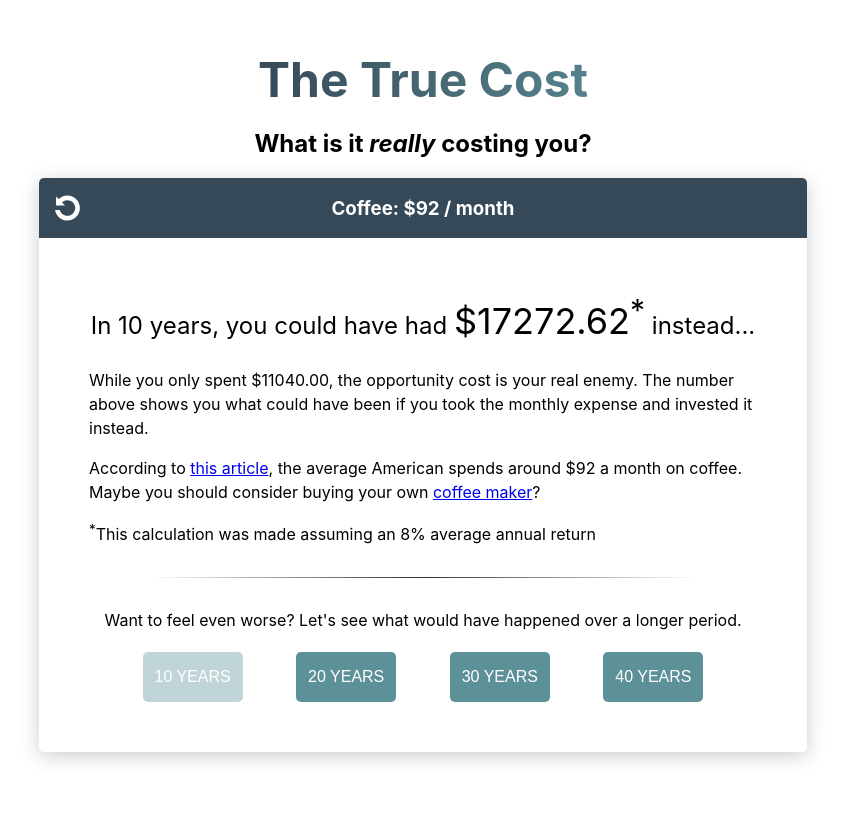
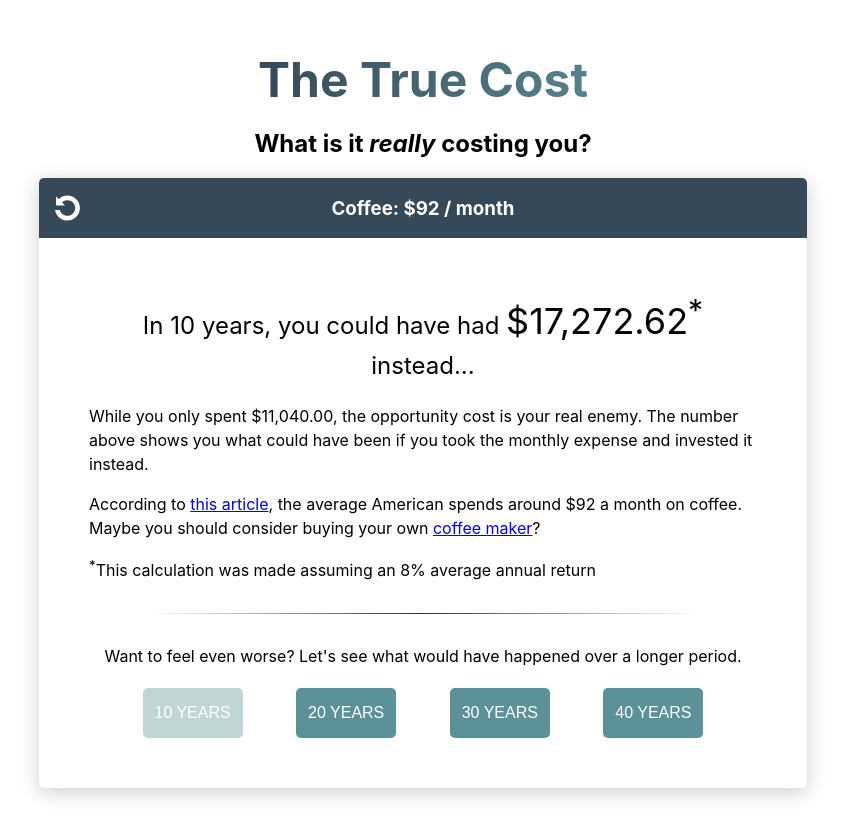
Before and after one commit to davidlamt/the-true-cost, a React (Create React App) app: page / in a window 1280 px wide. Both pictures are taken after a click on the button 475 px from the left and 311 px from the top of the page. Shown: the whole page, without its empty margins (217-1062 px from the left). Before the commit the page ends 802 px from the top, so only its background shows below. Built offline with nearby package versions, Linux system fonts and the light colour scheme.

Commit message:
Format currency using Intl API instead of hacking it

```diff
--- a/src/components/ExpenseDetails.tsx
+++ b/src/components/ExpenseDetails.tsx
@@ -8,6 +8,7 @@ import { ICommonExpense } from '../static/commonExpenses';
 import { calculateCompoundInterest } from '../utils';
 import { primaryButtonBase } from './styles';
 
+const usdFormatter = Intl.NumberFormat('en-US', { currency: 'USD', style: 'currency' });
 const timeframes = [10, 20, 30, 40];
 
 interface IExpenseDetailsProps {
@@ -20,8 +21,10 @@ const ExpenseDetails: React.FunctionComponent<IExpenseDetailsProps> = ({
   const [selectedTimeframe, setSelectedTimeframe] = useState(10);
 
   const yearlyCost = expense.monthlyCost * 12;
-  const totalCost = (yearlyCost * selectedTimeframe).toFixed(2);
-  const totalOpportunityCost = calculateCompoundInterest(yearlyCost, selectedTimeframe).toFixed(2);
+  const totalCost = usdFormatter.format(yearlyCost * selectedTimeframe);
+  const totalOpportunityCost = usdFormatter.format(
+    calculateCompoundInterest(yearlyCost, selectedTimeframe)
+  );
 
   return (
     <div
@@ -43,13 +46,13 @@ const ExpenseDetails: React.FunctionComponent<IExpenseDetailsProps> = ({
             font-size: 1.5em;
           `}
         >
-          ${totalOpportunityCost}
+          {totalOpportunityCost}
           <sup>*</sup>
         </span>{' '}
         instead...
       </div>
       <div>
-        While you only spent ${totalCost}, the opportunity cost is your real enemy. The number above
+        While you only spent {totalCost}, the opportunity cost is your real enemy. The number above
         shows you what could have been if you took the monthly expense and invested it instead.
       </div>
       <ReactMarkdown source={expense.description} />
```
